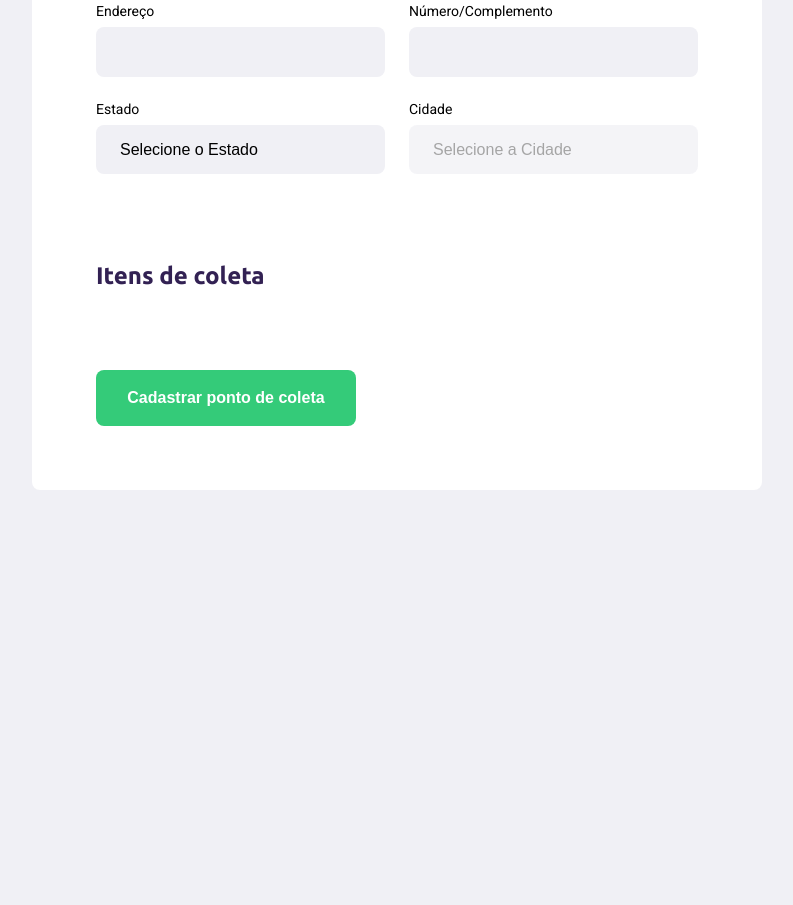
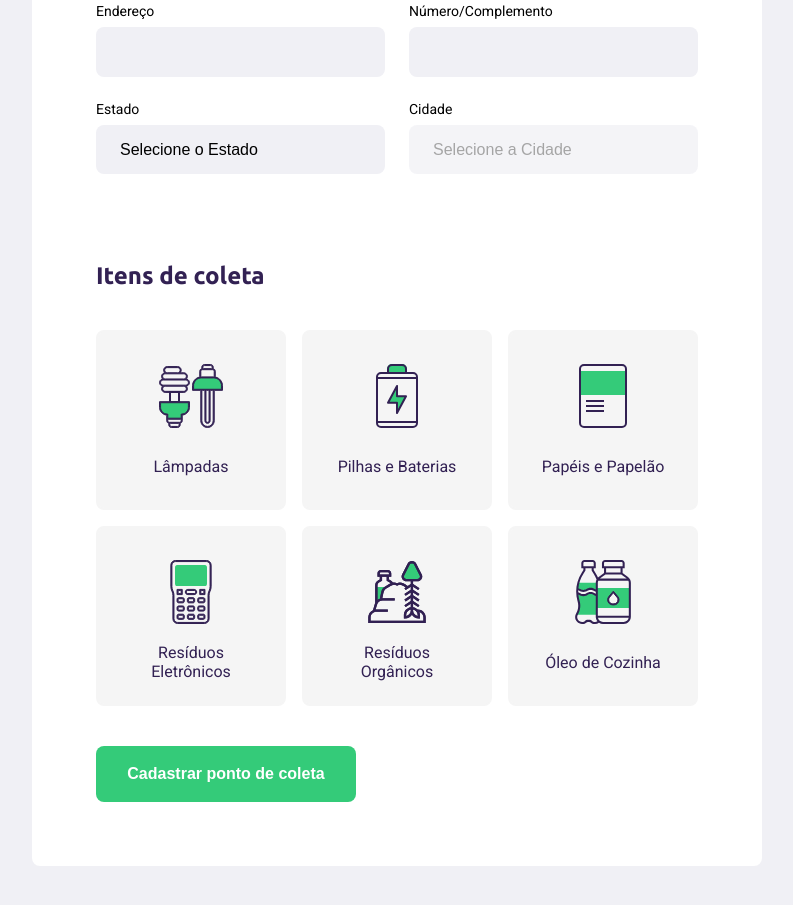
Before and after one commit to RafaelEmery/next-level-week, a plain HTML site: page create-point.html in a window 1280 px wide. Shown: the part 505-1410 px from the top of the page, without its empty margins (243-1036 px from the left). Before the commit the page ends 1075 px from the top, so only its background shows below. Drawn offline with Linux system fonts and the light colour scheme; no server answers.

Commit message:
Fixes and Collect Items almost done.

```diff
--- a/create-point.html
+++ b/create-point.html
@@ -38,24 +38,24 @@
 
                     <div class="field">
                         <label for="name">Nome da entidade</label>
-                        <input type="text" name="name">
+                        <input type="text" name="name" required>
                     </div>
 
                     <div class="field-group">
                         <div class="field">
                             <label for="address">Endereço</label>
-                            <input type="text" name="address">
+                            <input type="text" name="address"required>
                         </div>
                         <div class="field">
                             <label for="address2">Número/Complemento</label>
-                            <input type="text" name="address2">
+                            <input type="text" name="address2"required>
                         </div>
                     </div>
 
                     <div class="field-group">
                         <div class="field">
                             <label for="uf">Estado</label>
-                            <select name="uf">
+                            <select name="uf" required>
                                 <option value="">Selecione o Estado</option>
                             </select>
 
@@ -63,7 +63,7 @@
                         </div>
                         <div class="field">
                             <label for="ciy">Cidade</label>
-                            <select name="city" disabled>
+                            <select name="city" disabled required>
                                 <option value="">Selecione a Cidade</option>
                             </select>
                         </div>
@@ -76,6 +76,39 @@
                     <legend>
                         <h2>Itens de coleta</h2>
                     </legend>
+
+                    <div class="items-grid">
+                        <li data-id="1">
+                            <img src="assets/lampadas.svg" alt="Lâmpadas">
+                            <span>Lâmpadas</span>
+                        </li>
+
+                        <li data-id="2">
+                            <img src="assets/baterias.svg" alt="Pilhas e Baterias">
+                            <span>Pilhas e Baterias</span>
+                        </li>
+
+                        <li data-id="3">
+                            <img src="assets/papeis-papelao.svg" alt="Papéis e Papelão">
+                            <span>Papéis e Papelão</span>
+                        </li>
+
+                        <li data-id="4">
+                            <img src="assets/eletronicos.svg" alt="Resíduos Eletrônicos">
+                            <span>Resíduos Eletrônicos</span>
+                        </li>
+
+                        <li data-id="5">
+                            <img src="assets/organicos.svg" alt="Resíduos Orgânicos">
+                            <span>Resíduos Orgânicos</span>
+                        </li>
+
+                        <li data-id="6">
+                            <img src="assets/oleo.svg" alt="Óleo de Cozinha">
+                            <span>Óleo de Cozinha</span>
+                        </li>
+
+                    </div>
                 </fieldset>
 
                 <button type="submit">Cadastrar ponto de coleta</button>
--- a/scripts/create-point.js
+++ b/scripts/create-point.js
@@ -1,3 +1,5 @@
+//Dados da entidade
+
 function populateUFs() {
     const ufSelect = document.querySelector('select[name=uf]');
 
@@ -23,11 +25,14 @@ function getCities(event) {
 
     const url = `https://servicodados.ibge.gov.br/api/v1/localidades/estados/${ufValue}/municipios`;
 
+    citySelect.innerHTML = '<option value="">Selecione a Cidade</option>';
+    citySelect.disabled = true;
+
     fetch(url)
         .then(res => res.json())
         .then(cities => {
             for (const city of cities) {
-                citySelect.innerHTML += `<option value="${city.id}">${city.nome}</option>`;
+                citySelect.innerHTML += `<option value="${city.nome}">${city.nome}</option>`;
             }
 
             citySelect.disabled = false;
@@ -37,3 +42,19 @@ function getCities(event) {
 document
     .querySelector('select[name=uf]')
     .addEventListener('change', getCities);
+
+//Itens de coleta
+
+const itemsToCollect = document.querySelectorAll('.items-grid li');
+
+for (const item of itemsToCollect) {
+    item.addEventListener('click', handleSelectedItem);
+}
+
+function handleSelectedItem(event) {
+    const itemLi = event.target;
+
+    itemLi.classList.toggle('selected');
+
+    const itemId = itemLi.dataset.id;
+}
--- a/styles/create-point.css
+++ b/styles/create-point.css
@@ -121,3 +121,50 @@ form button {
 form button:hover {
     background-color: #2fb86e;
 }
+
+.items-grid {
+    display: grid;
+    grid-template-columns: 1fr 1fr 1fr;
+
+    gap: 16px;
+}
+
+.items-grid li {
+    background-color: #f5f5f5;
+    list-style: none;
+
+    border: 2px solid #f5f5f5;
+    border-radius: 8px;
+    height: 180px;
+
+    padding: 32px 24px 16px;
+
+    display: flex;
+    flex-direction: column;
+    align-items: center;
+    justify-content: space-between;
+
+    text-align: center;
+
+    cursor: pointer;
+}
+
+.items-grid li span {
+    flex: 1;
+    margin-top: 12px;
+
+    display: flex;
+    align-items: center;
+
+    color: var(--title-color);
+}
+
+.items-grid li.selected {
+    background: #e1faec;
+    border: 2px solid #34cb79;
+}
+
+.items-grid li img,
+.items-grid li span {
+    pointer-events: none;
+}
```
